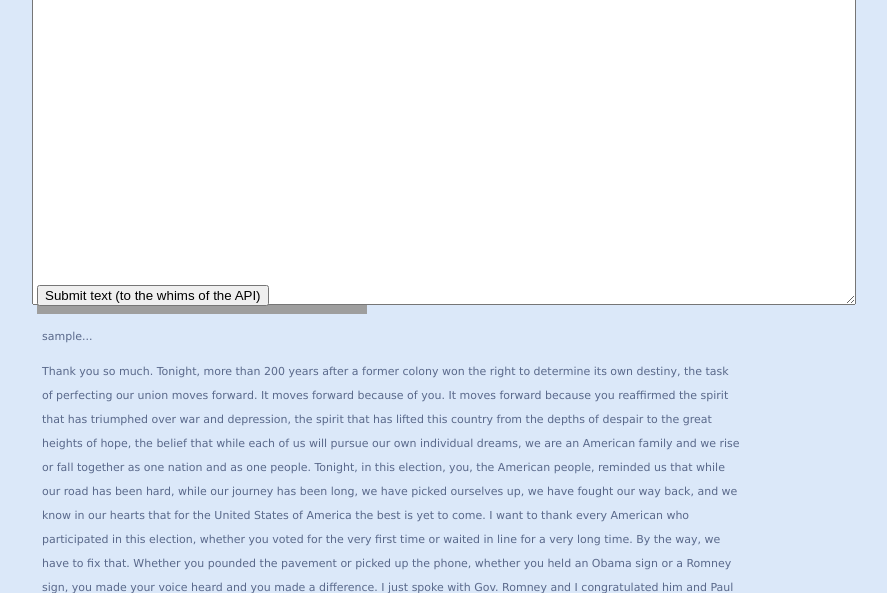
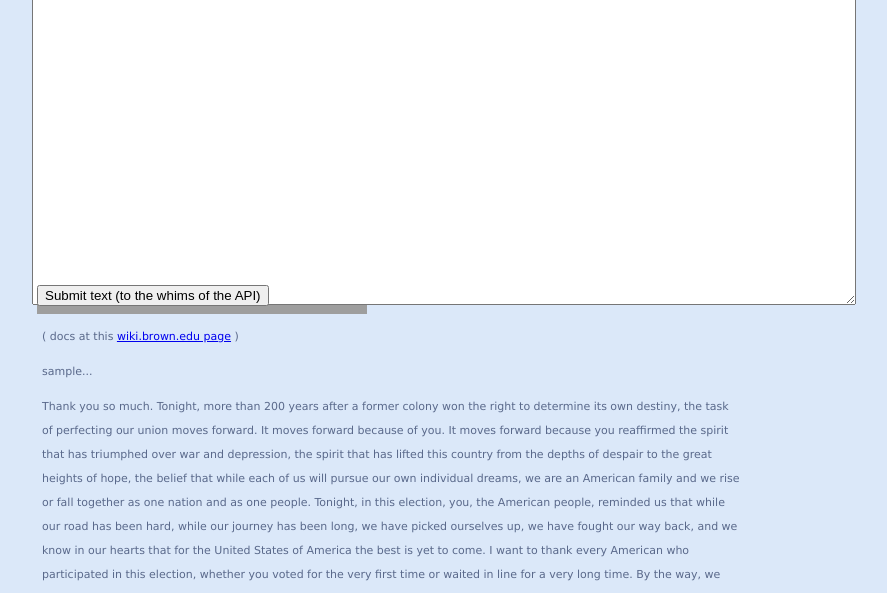
Before and after one commit to birkin/nlp_app, a Python web app: template templates/nlp_app_templates/test_form.html in a window 1280 px wide. Shown: the part 74-667 px from the top of the page, without its empty margins (16-903 px from the left). Run offline with Jinja, Linux system fonts and the light colour scheme; the template is opened without the code that fills it, so the values that code supplies are empty; grey boxes are pictures that could not be loaded.

Commit message:
added form docs link

```diff
--- a/templates/nlp_app_templates/test_form.html
+++ b/templates/nlp_app_templates/test_form.html
@@ -129,6 +129,7 @@
         <input type="submit" value="Submit text (to the whims of the API)" alt="send" width="52" height="19" border="0" />
       </div>
       <div align="left" class="example">
+        <p>( docs at this <a href="https://wiki.brown.edu/confluence/display/library/nlp_experimentation">wiki.brown.edu page</a> )</p>
         <p>sample...</p>
         <p>Thank you so much.
 
```
